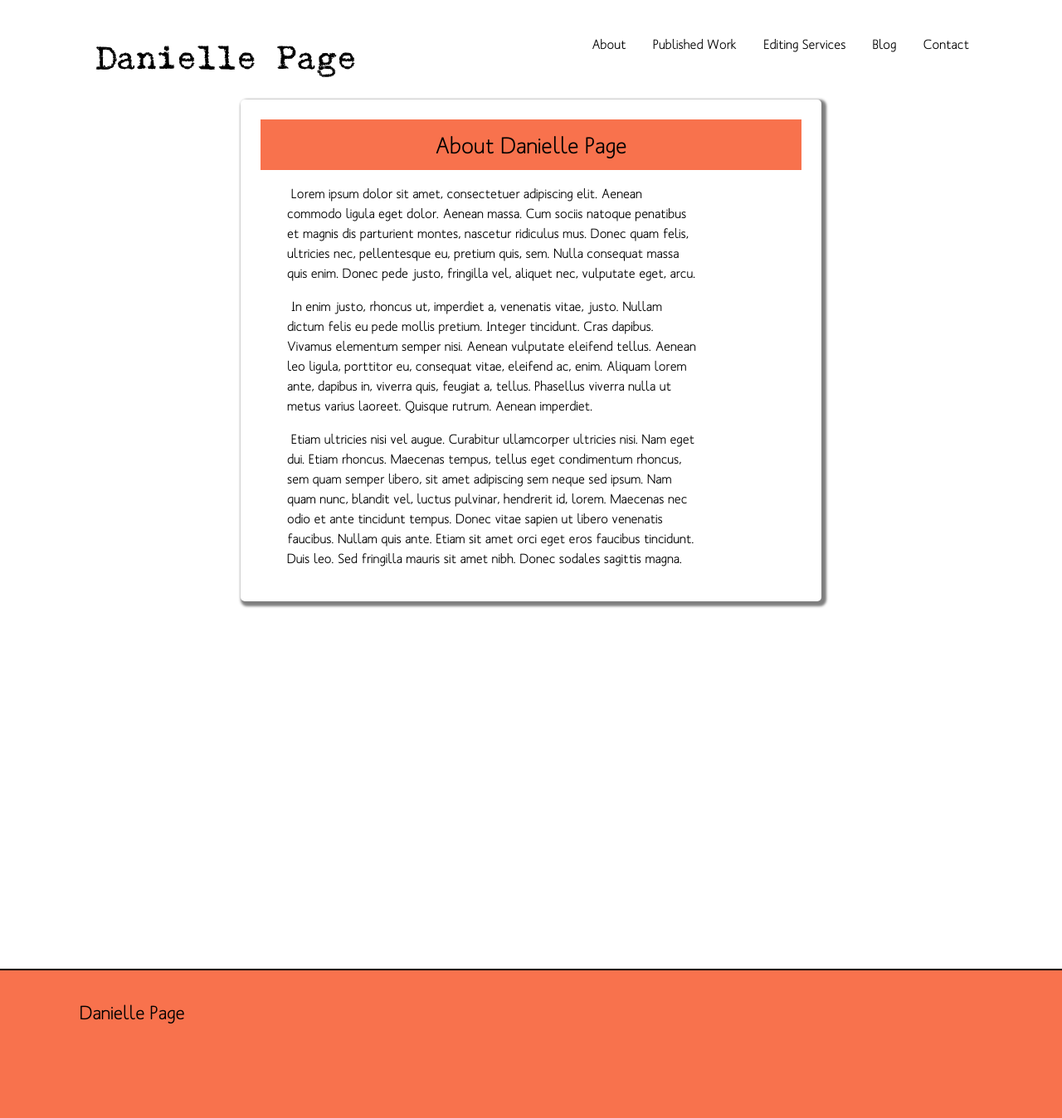
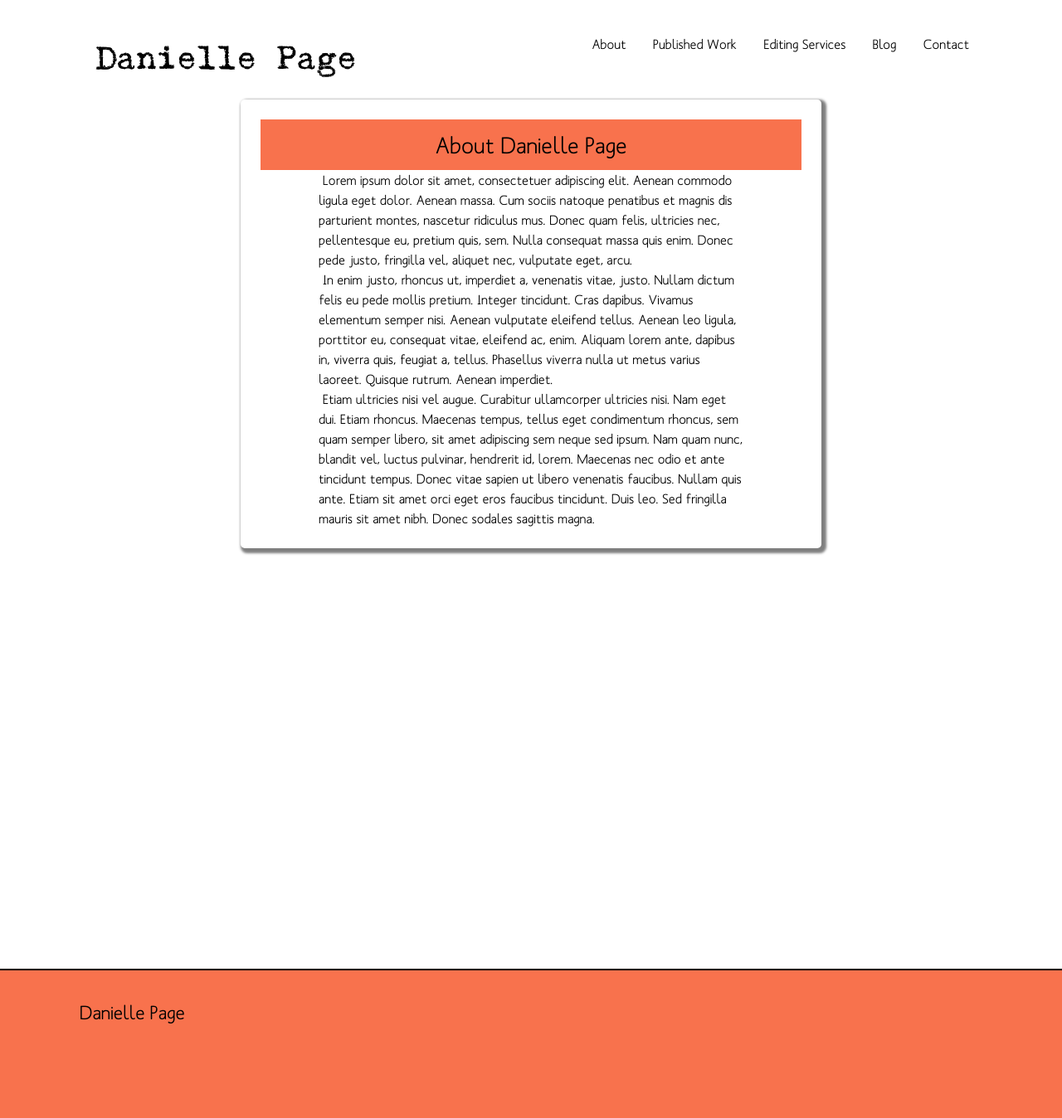
Before and after one commit to thedaniellepage/thedaniellepage, a Jekyll site: the page built from about.html, in a window 1280 px wide. Shown: the whole page at 83% size. Built offline with Jekyll 4.4.1, drawn with Linux system fonts in a browser that asks for light colours; nearby versions of some CDN libraries.

Commit message:
got this girl is insane

```diff
--- a/css/main.css
+++ b/css/main.css
@@ -72,7 +72,8 @@
 
 .box-content {
 	text-indent:5px;
-	padding: 0 2em;
+	padding: 0 1.5em;
+	margin: 0 auto;
 }
 
 /* ---- Homepage ---- */
```
